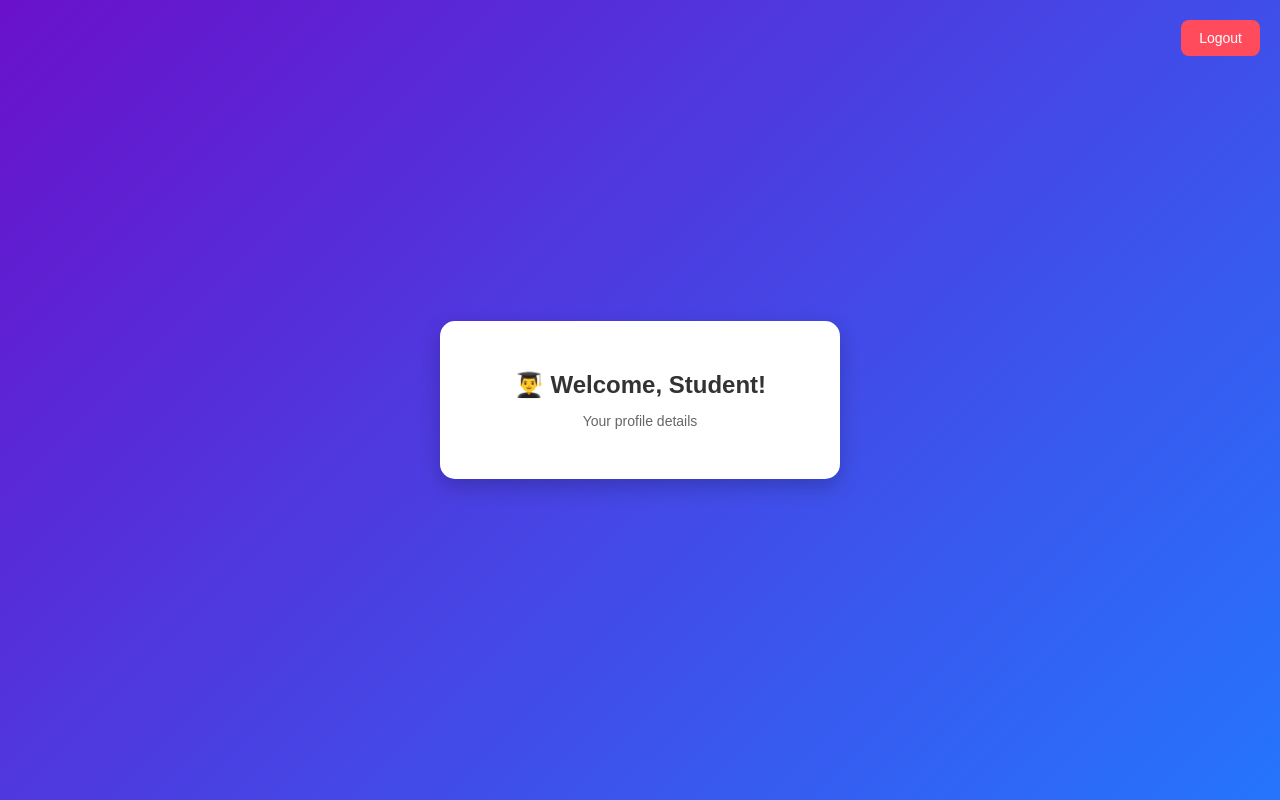
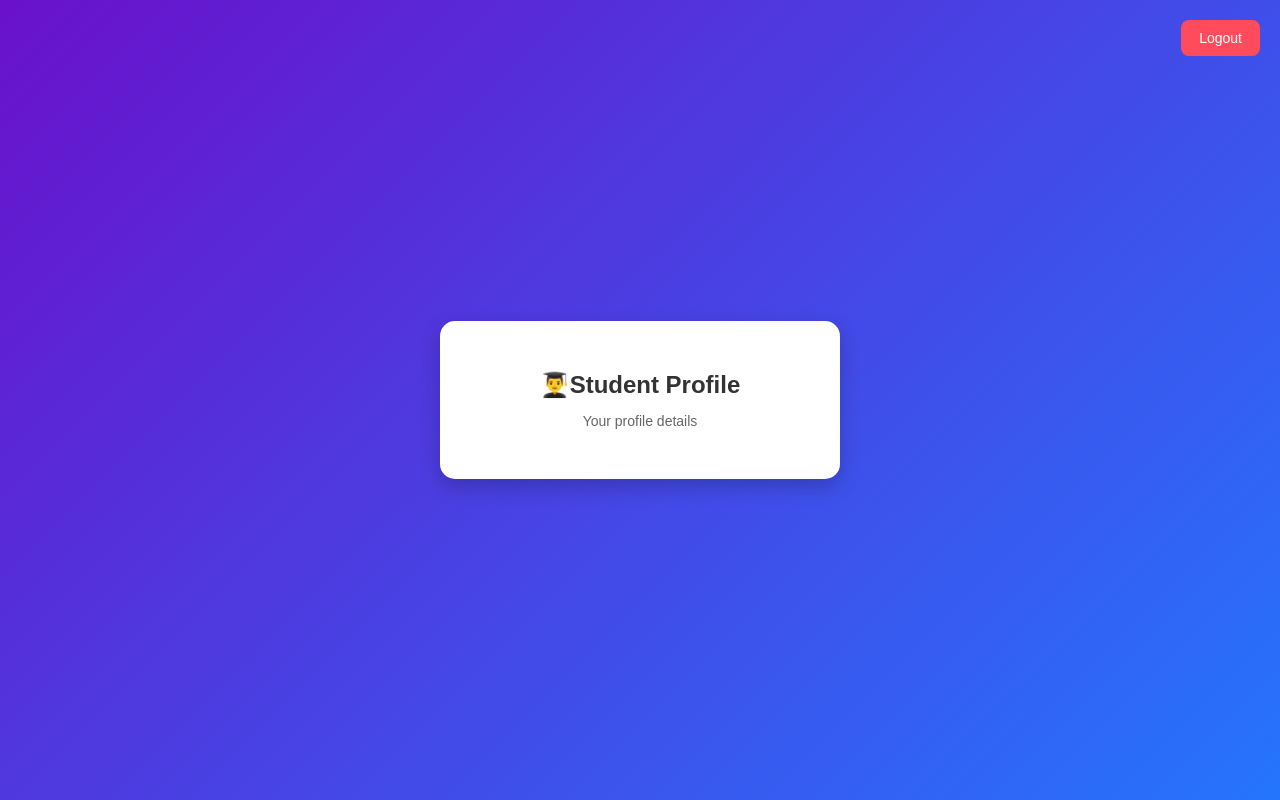
Before and after one commit to InzaSanam08/WMA-Student-Portal-Project, a plain HTML site: page student-portal/dashboard.html in a window 1280 px wide. Drawn offline with Linux system fonts and the light colour scheme; no server answers.

Commit message:
Student Portal

```diff
--- a/student-portal/dashboard.html
+++ b/student-portal/dashboard.html
@@ -11,7 +11,7 @@
 
   <div class="container">
     <div class="card">
-      <h2>👨‍🎓 Welcome, Student!</h2>
+      <h2>👨‍🎓Student Profile</h2>
       <p class="subtitle">Your profile details</p>
 
       <div class="profile" id="profile"></div>
```
